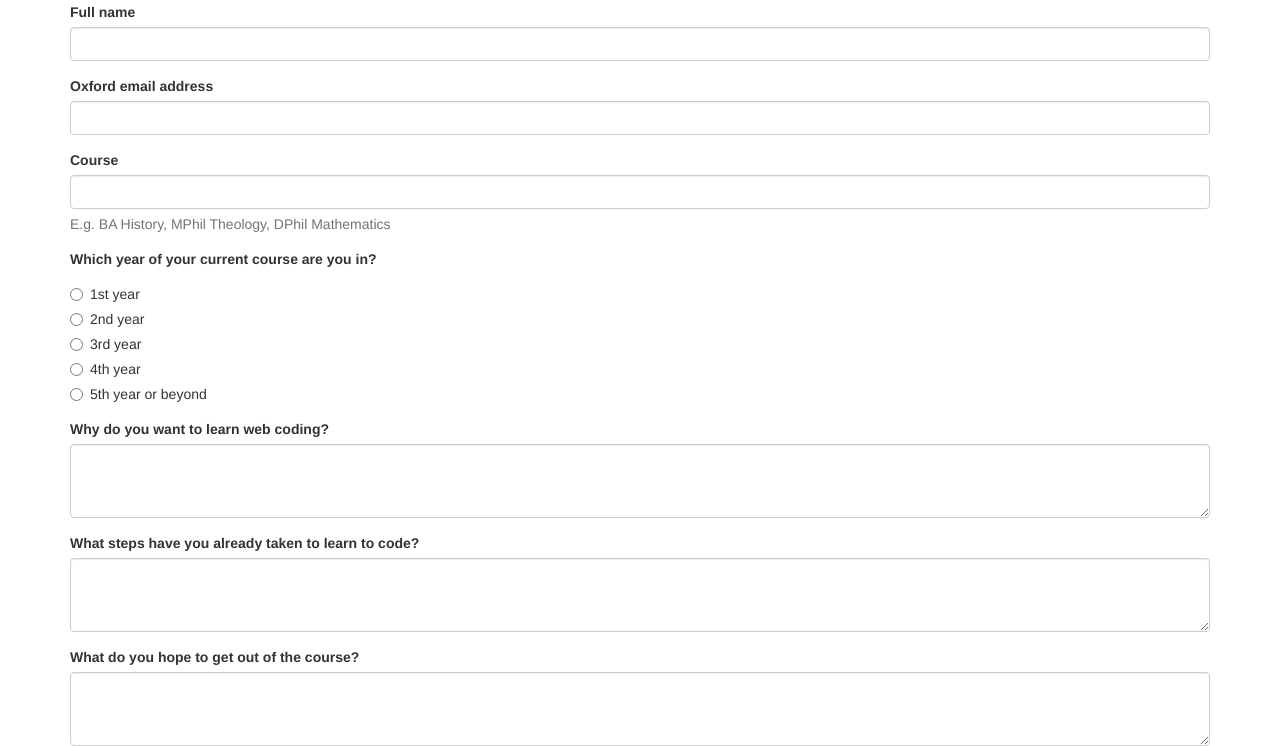
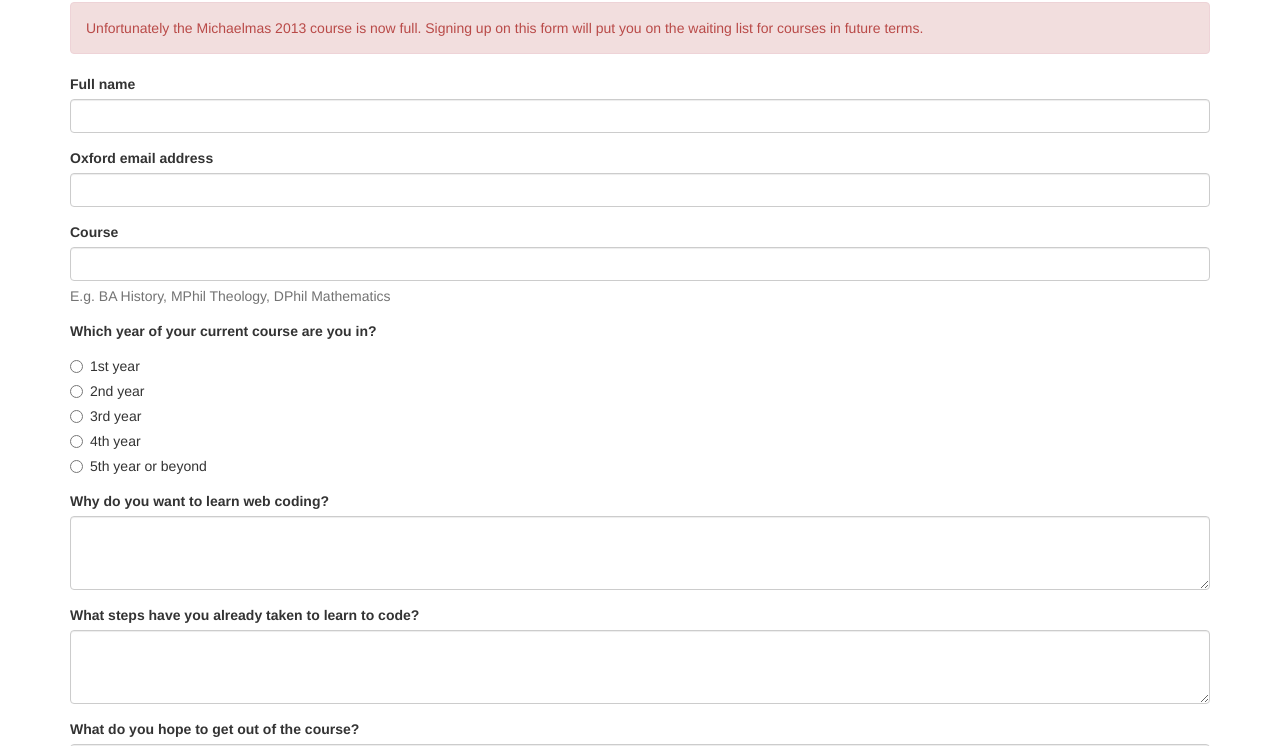
Before and after one commit to tomclose/oxfordcodelab.com, a plain HTML site: page form.html in a window 1280 px wide. Shown: the part 108-854 px from the top of the page. Drawn offline with Linux system fonts and the light colour scheme.

Commit message:
Update published site

```diff
--- a/form.html
+++ b/form.html
@@ -42,6 +42,9 @@
     <iframe name="hidden_iframe" id="hidden_iframe" style="display:none;" onload="if(submitted) {window.location='thanks.html';}"></iframe>
 
     <h1>Learn to Code - Application Form</h1>
+
+    <div class="alert alert-danger">Unfortunately the Michaelmas 2013 course is now full. Signing up on this form will put you on the waiting list for courses in future terms.</div>
+
     <form action="https://docs.google.com/forms/d/1yqMlU2VRL5fTuDxJTpX847Mtjij0FqzR2Qq26FN1YDM/formResponse" method="POST" id="ss-form" target="hidden_iframe" onsubmit="submitted=true;" role='form'>
 
       <div class="form-group">
```
